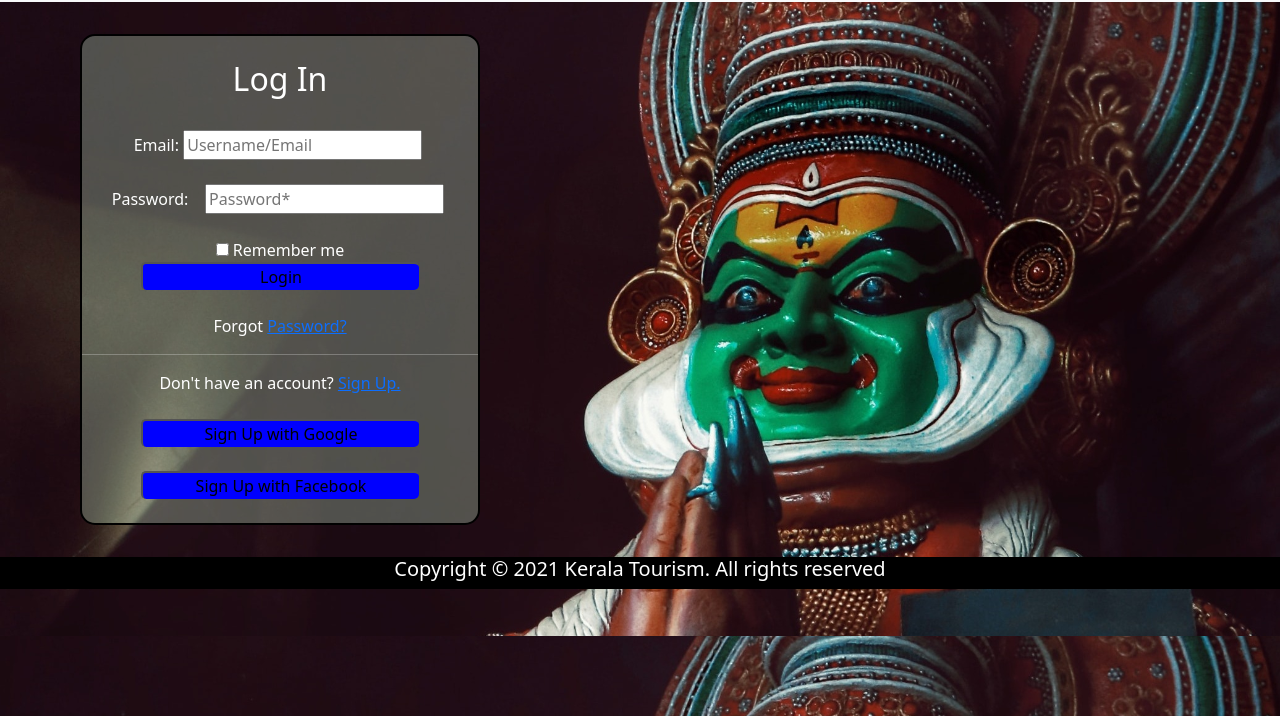
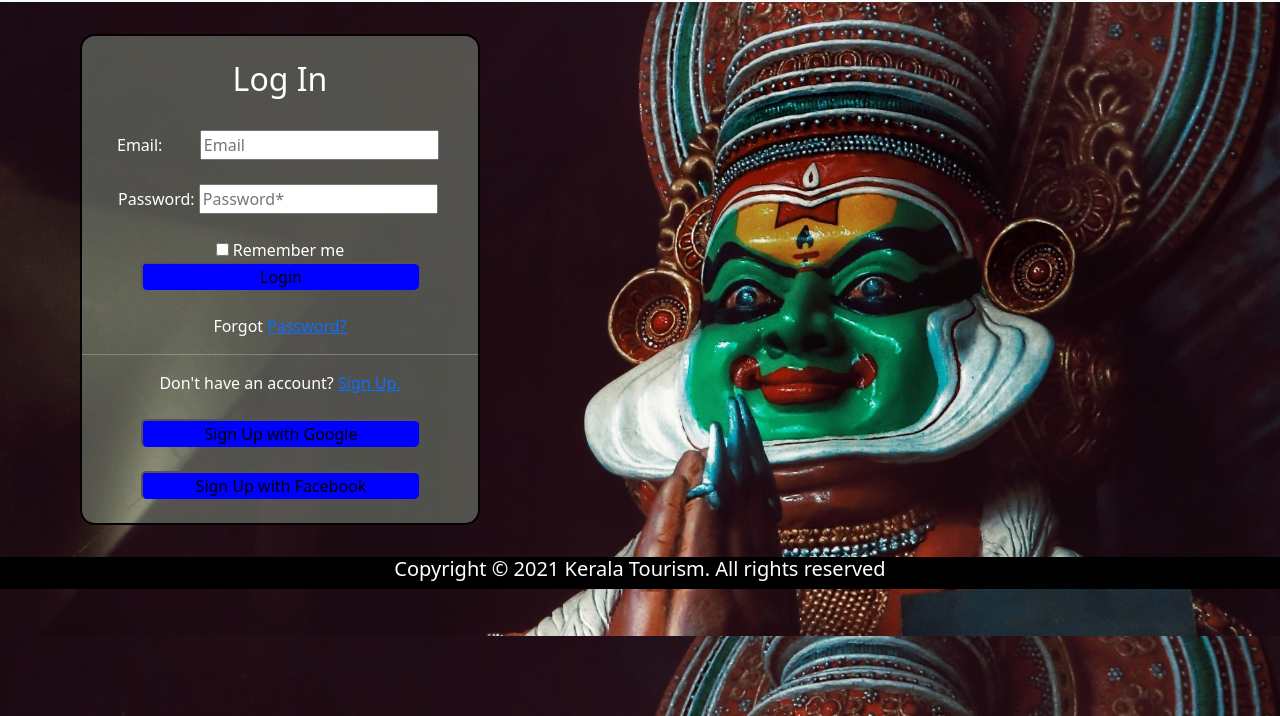
Before and after one commit to jithinkmadhu/keralaTourism, a plain HTML site: page login.html in a window 1280 px wide. Shown: the part 84-800 px from the top of the page. Drawn offline with nearby package versions, Linux system fonts and the light colour scheme.

Commit message:
commit after js 3

```diff
--- a/js/loginForm.js
+++ b/js/loginForm.js
@@ -17,7 +17,7 @@ function emailValidation(){
         return true;
     }
     else{
-        emailError.innerHTML = "<br>Invalid Email !!!!!!!!";
+        emailError.innerHTML = "Invalid Email !!!!!!!!";
         emailError.style.color = "red";
         email.style.border = "red solid 1px";
         return false;
--- a/login.html
+++ b/login.html
@@ -60,11 +60,11 @@
       <h2 id="loghead">Log In</h2><br>
       <div class="login">
         <form id="login" action="district.html" onsubmit="return emptyValidation() && emailValidation() && pswdType()">
-          <label for="email">Email:</label>
-          <input type="text" name="email" id="email" placeholder="Username/Email" required>
+          <label for="email">Email:&nbsp;&nbsp;&nbsp;&nbsp;&nbsp;&nbsp;&nbsp;&nbsp;</label>
+          <input type="email" placeholder="Email" name="email" id="email" required>
           <label for="errorEmail" id="emailError"></label>
           <br><br>
-          <label for="Pass">Password:&nbsp;&nbsp;&nbsp;</label>
+          <label for="Pass">Password:</label>
           <input name="Pass" type="password" placeholder="Password*" id="pswd1" onkeyup="return passwordStrength();" required>
           <span id="strength"></span>
           <label for="errorType" id="typeError"></label>
```
